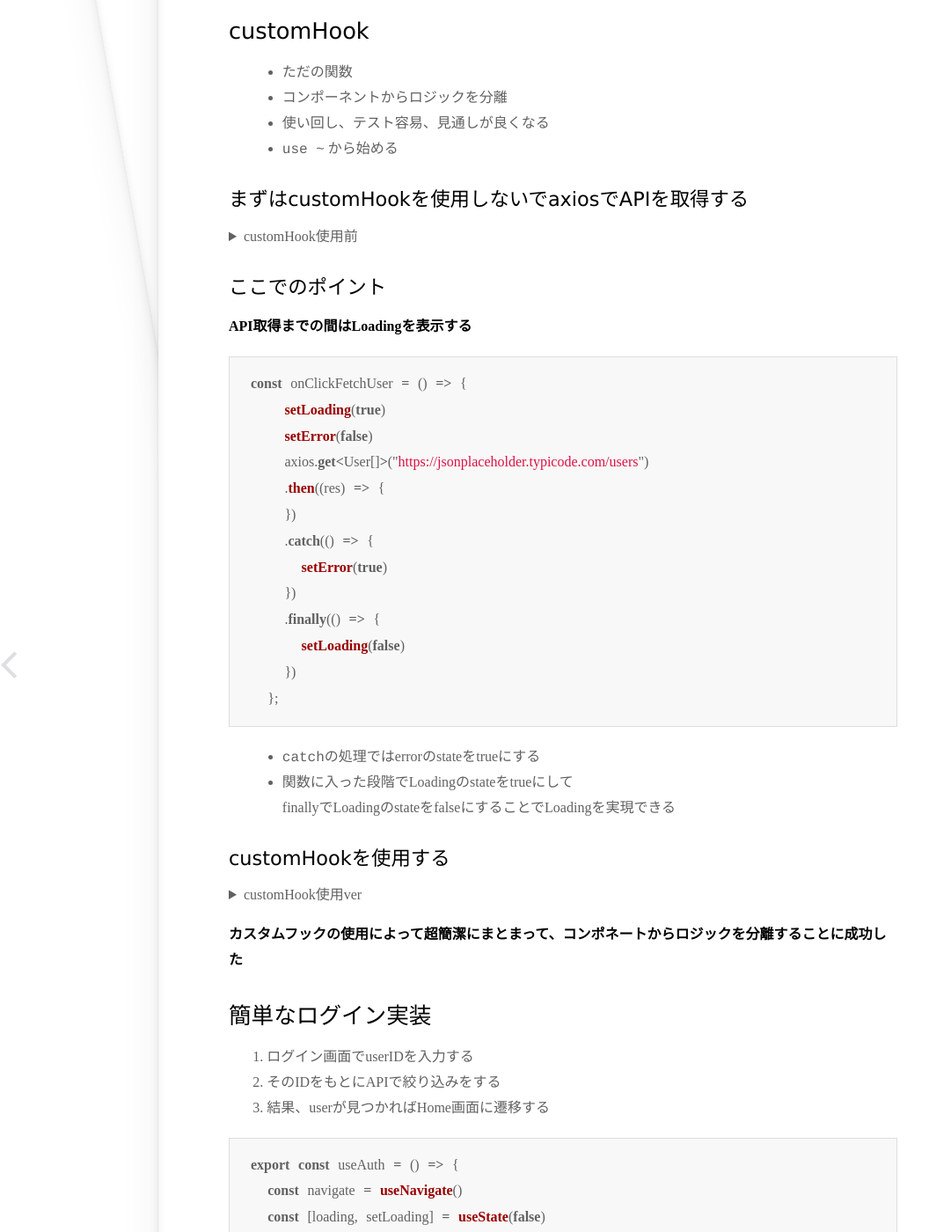
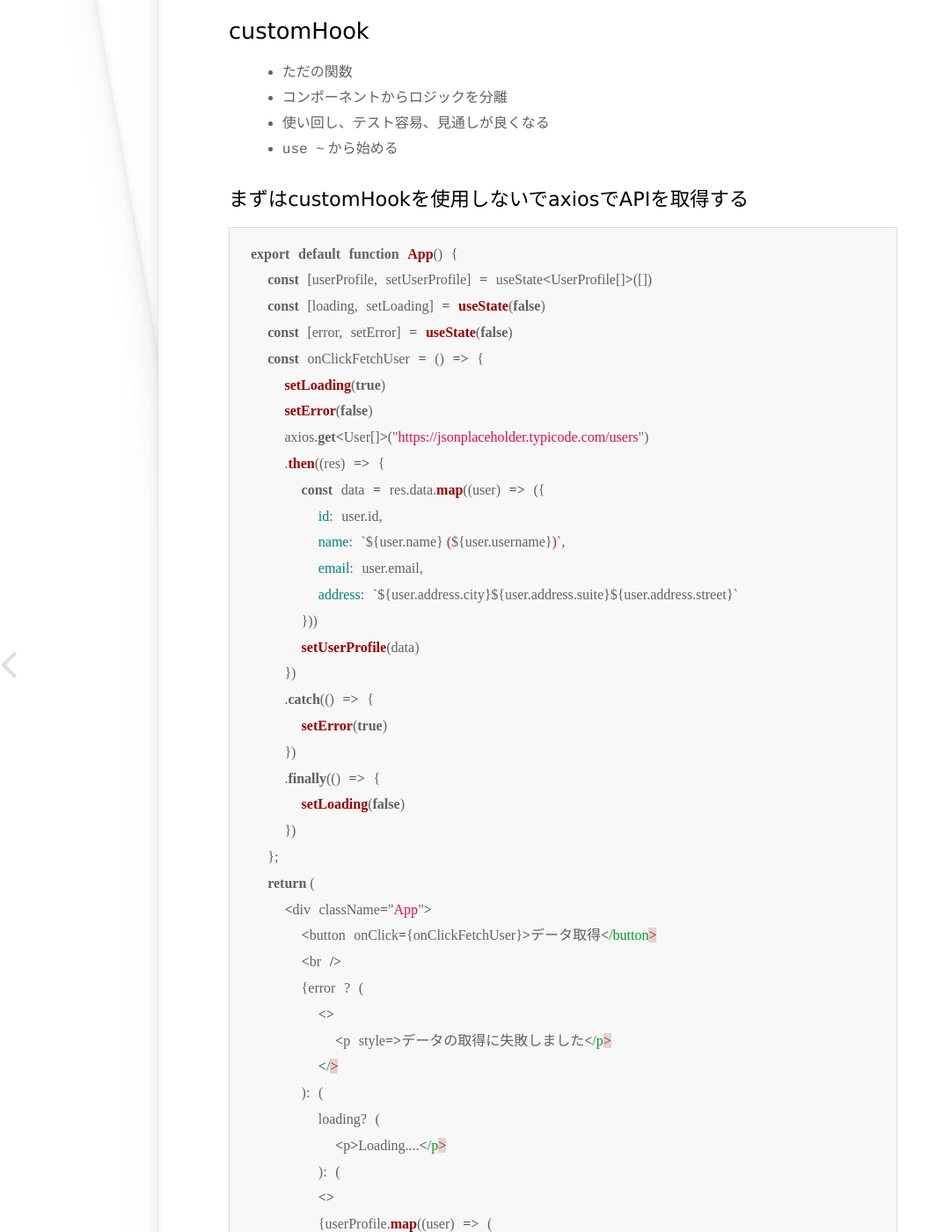
Before and after one commit to taisei-13046/TIL_pages, a Jekyll site: the page built from _posts/2022-01-09-react_day15_customHook.md, in a window 1280 px wide and 1400 px high, scrolled down 311 px. Shown: the whole window at 88% size, without its empty margins (0-1081 px from the left). Built offline with Jekyll 4.4.1, drawn with Linux system fonts in a browser that asks for light colours; comment, search, counter and statistics services are not loaded; some of the changed text lies outside the part shown.

Commit message:
Update 2022-01-09-react_day15_customHook.md

````diff
--- a/_posts/2022-01-09-react_day15_customHook.md
+++ b/_posts/2022-01-09-react_day15_customHook.md
@@ -16,8 +16,6 @@ udemyの復習
 - `use ~` から始める
 
 #### まずはcustomHookを使用しないでaxiosでAPIを取得する
-<details>
-  <summary>customHook使用前</summary>
 
 ```ts
 export default function App() {
@@ -68,7 +66,6 @@ export default function App() {
   );
 }
 ```
-</details>
 
 #### ここでのポイント
 **API取得までの間はLoadingを表示する**
@@ -94,8 +91,6 @@ const onClickFetchUser = () => {
 
 #### customHookを使用する
 
-<details>
-  <summary>customHook使用ver</summary>
 
   ```ts
   export const useAllUsers = () => {
@@ -155,7 +150,6 @@ const onClickFetchUser = () => {
   );
 }
   ```
-</details>
 
 **カスタムフックの使用によって超簡潔にまとまって、コンポネートからロジックを分離することに成功した**
 
````
